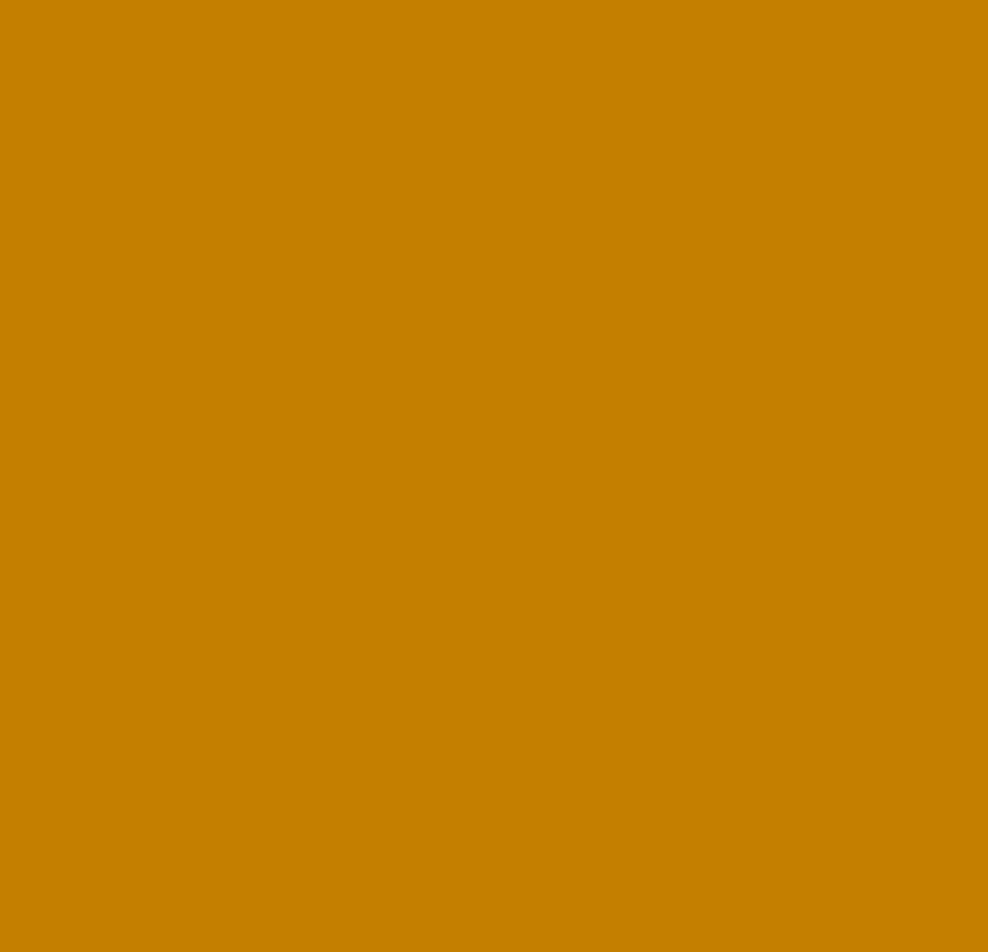
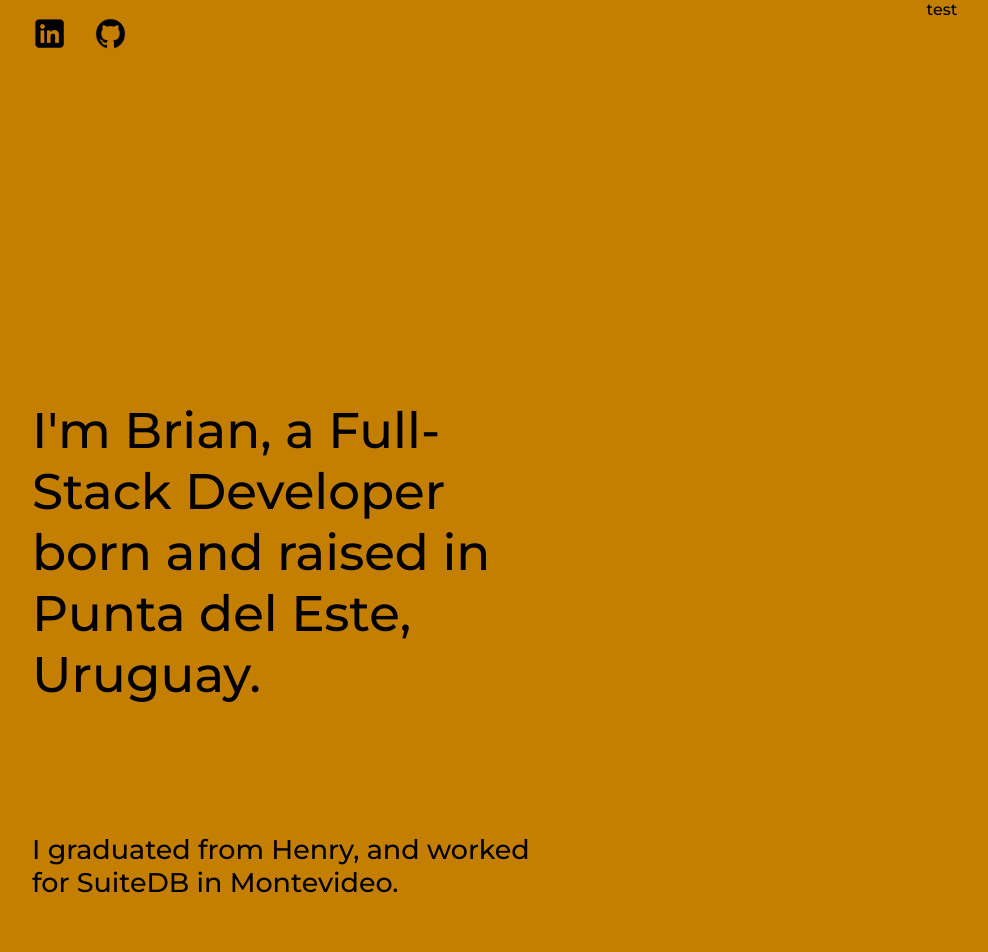
Before and after one commit to briancabrera/portfolio, a React (Create React App) app in the folder client/: page /about in a window 1280 px wide. Shown: the top 952 px of the page, without its empty margins (18-1006 px from the left). Before the commit the page ends 800 px from the top, so only its background shows below. Built offline with nearby package versions, Linux system fonts and the light colour scheme.

Commit message:
about component started

```diff
--- a/client/src/Components/About/About.jsx
+++ b/client/src/Components/About/About.jsx
@@ -1,9 +1,37 @@
 import React from 'react'
+import Navbar from "../Navbar/Navbar.jsx"
+import "./about.scss"
 
 export default function About() {
     return (
-        <div>
-
+        <div className="about">
+            <Navbar />
+            <div className="text">
+                <span id="span1">
+                I'm Brian, a Full-Stack Developer born and raised in Punta del Este, Uruguay.
+                </span>
+                <span className="span2">
+                I graduated from Henry, and worked for SuiteDB in Montevideo.
+                </span>
+                <span className="span2">
+                Even though is not easy to get a first experience in IT, I decided to quit and look for another opportunities that allow me to contribute and grow as a professional.
+                </span>
+                <span className="span2">
+                If I had to describe myself in one word, determined is the one to go. I always give 100% in everything I do.
+                </span>
+                <span className="span2">
+                To me, there's no beast that cannot be tamed, no challenge that cannot be overcome, and no objective that cannot be reached.
+                </span>
+                <span id="span3">
+                To keep it simple:
+                </span>
+                <span id="span4">
+                Work hard, hard work.
+                </span>
+            </div>
+            <div className="skills">
+                test
+            </div>
         </div>
     )
 }
--- a/client/src/Components/About/about.scss
+++ b/client/src/Components/About/about.scss
@@ -0,0 +1,41 @@
+.about {
+    display: flex;
+    flex-direction: row;
+
+    .text {
+        width: 50%;
+        height: 100%;
+        display: flex;
+        flex-direction: column;
+        justify-content: space-evenly;
+
+        span {
+            padding: 50px;
+            font-size: 50px;
+            text-align: left;
+        }
+
+        #span1 {
+            padding-top: 50vh;
+            padding-bottom: 15vh;
+        }
+
+        .span2 {
+            padding-top: 1vh;
+            font-size: 27px;
+        }
+
+        #span3 {
+            font-size: 27px;
+        }
+
+        #span4 {
+            font-size: 80px;
+        }
+    }
+
+    .skills {
+        width: 50%;
+        height: 100%;
+    }
+}
```
